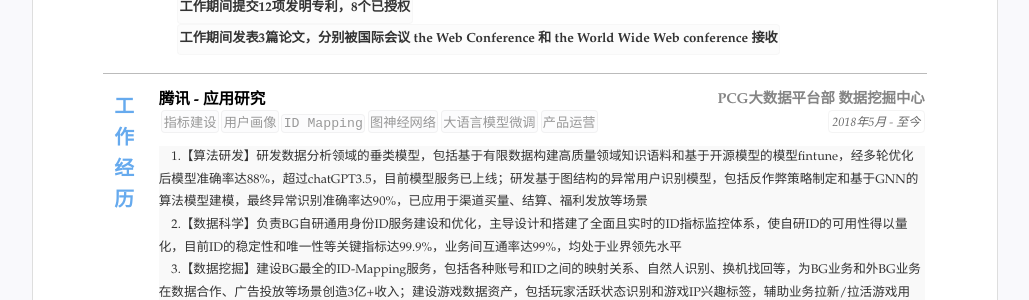
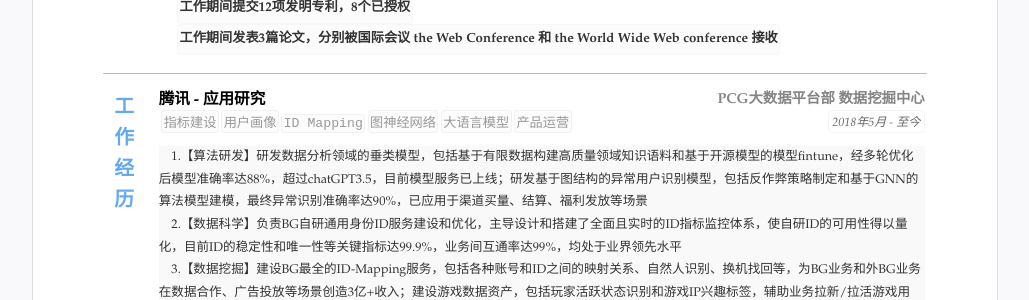
Before and after one commit to wenruity/resume1, a Jekyll site: the page built from index.html, in a window 1280 px wide. Shown: the part 524-824 px from the top of the page, without its empty margins (125-1154 px from the left). Built offline with Jekyll 4.4.1, drawn with Linux system fonts in a browser that asks for light colours.

Commit message:
Update resume.yml

```diff
--- a/_data/resume.yml
+++ b/_data/resume.yml
@@ -73,7 +73,7 @@ main: #简历主要内容，
     - 用户画像
     - ID Mapping
     - 图神经网络
-    - 大语言模型微调
+    - 大语言模型
     - 产品运营
     # summary: 职务或者工作总结(自动折叠)
     detail: 1.【算法研发】研发数据分析领域的垂类模型，包括基于有限数据构建高质量领域知识语料和基于开源模型的模型fintune，经多轮优化后模型准确率达88%，超过chatGPT3.5，目前模型服务已上线；研发基于图结构的异常用户识别模型，包括反作弊策略制定和基于GNN的算法模型建模，最终异常识别准确率达90%，已应用于渠道买量、结算、福利发放等场景 <br>  &nbsp &nbsp
```
